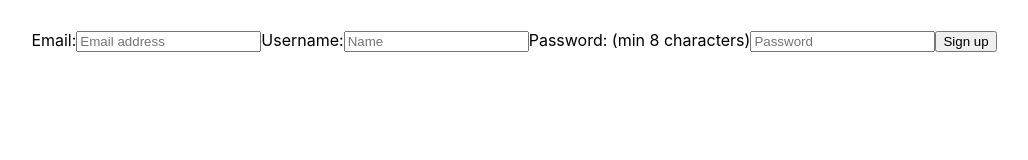
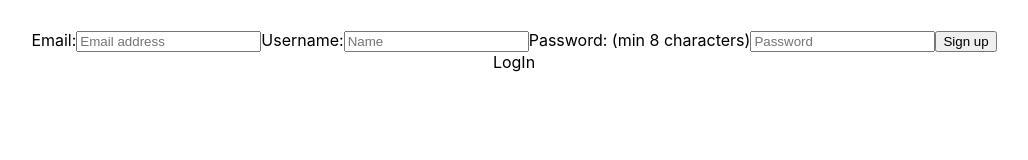
Before and after one commit to tamaskovacs0408/crypto_app, a React (Create React App) app: page / in a window 1280 px wide. Shown: the top 160 px of the page, without its empty margins (126-1154 px from the left). Built offline with nearby package versions, Linux system fonts and the light colour scheme.

Commit message:
Create LogIn component

```diff
--- a/src/App.js
+++ b/src/App.js
@@ -1,11 +1,13 @@
 import './App.scss';
 import SignUp from './Components/SignUp/SignUp';
+import LogIn from './Components/LogIn/LogIn';
 import MainMenu from './Components/MainMenu/MainMenu';
 
 function App() {
   return (
     <div className="App">
       <SignUp />
+      <LogIn />
       {/* <MainMenu /> */}
     </div>
   );
--- /dev/null
+++ b/src/Components/LogIn/LogIn.jsx
@@ -0,0 +1,8 @@
+import React from 'react';
+import "./index.scss";
+
+export default function LogIn() {
+  return (
+    <div>LogIn</div>
+  )
+}
```
Also changed, not shown: src/Components/LogIn/index.scss (added).
